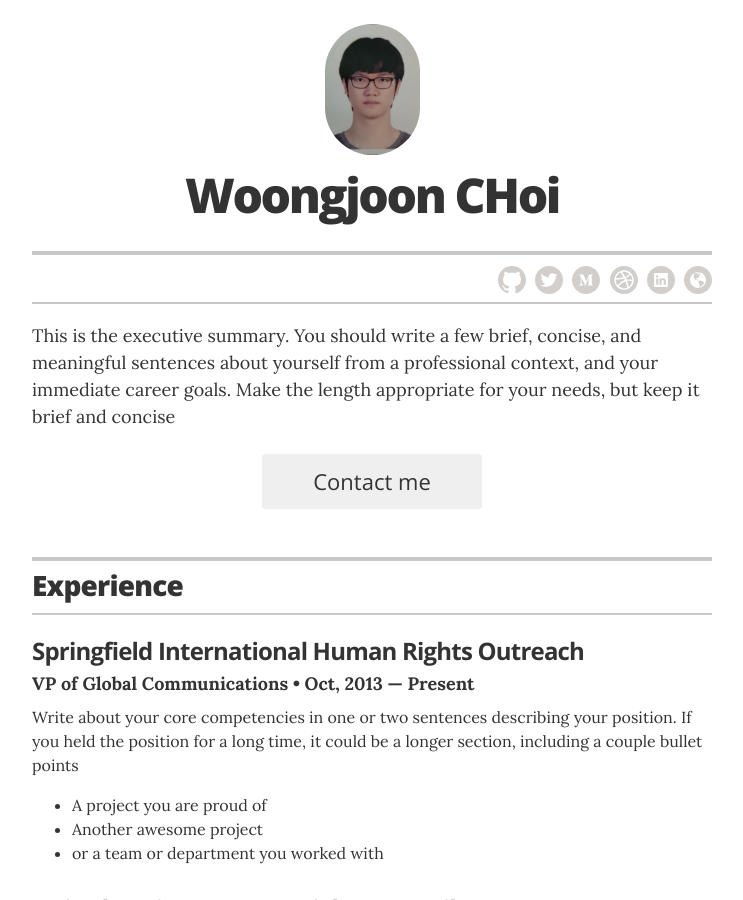
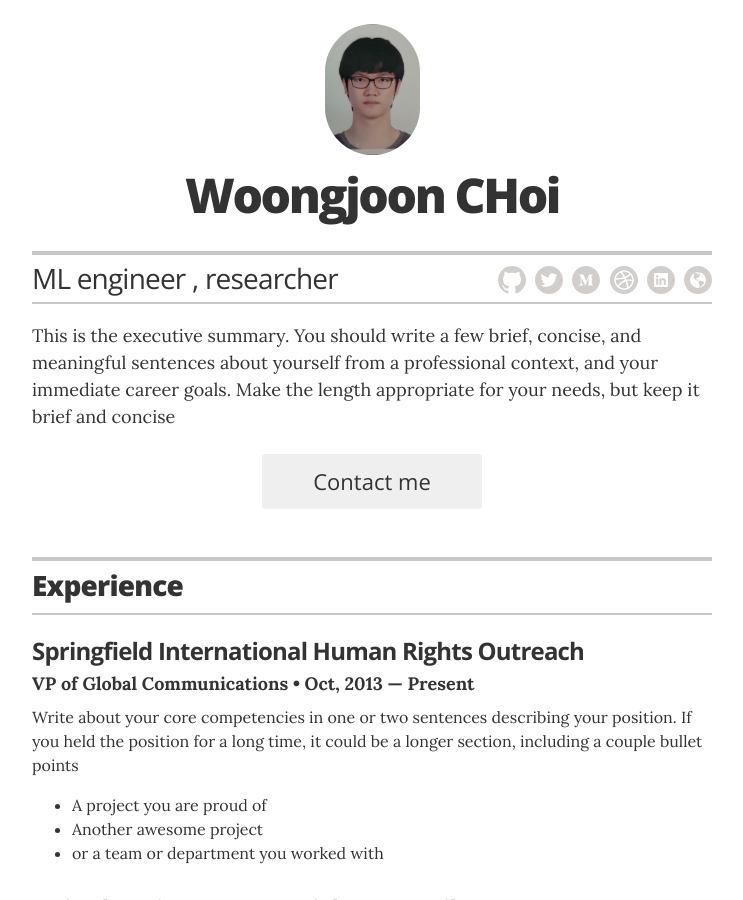
Before and after one commit to woongjoonchoi/resume-template, a Jekyll site: the page built from index.html, in a window 1280 px wide and 900 px high. Shown: the whole window, without its empty margins (268-1011 px from the left). Built offline with Jekyll 4.4.1, drawn with Linux system fonts in a browser that asks for light colours.

Commit message:
Update _config.yml

```diff
--- a/_config.yml
+++ b/_config.yml
@@ -11,7 +11,7 @@ sass:
 # Resume settings
 resume_avatar:                  "true"
 resume_name:                    "Woongjoon CHoi"
-resume_title:                   ""
+resume_title:                   "ML engineer ,  researcher"
 
 # used for the contact button in _layouts/resume.html
 resume_contact_email:           "lisasimpson@youremailaddress.com"
```
